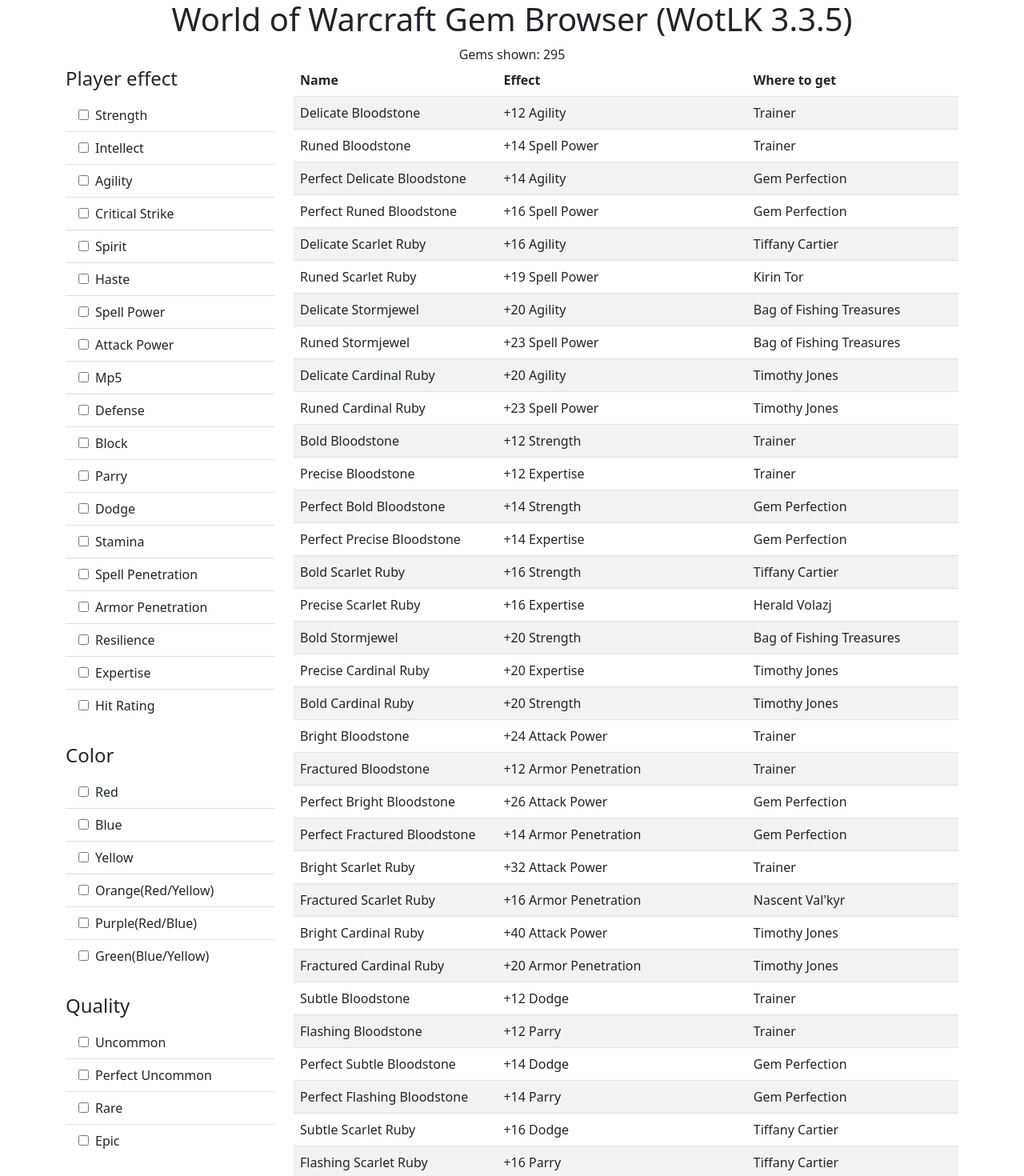
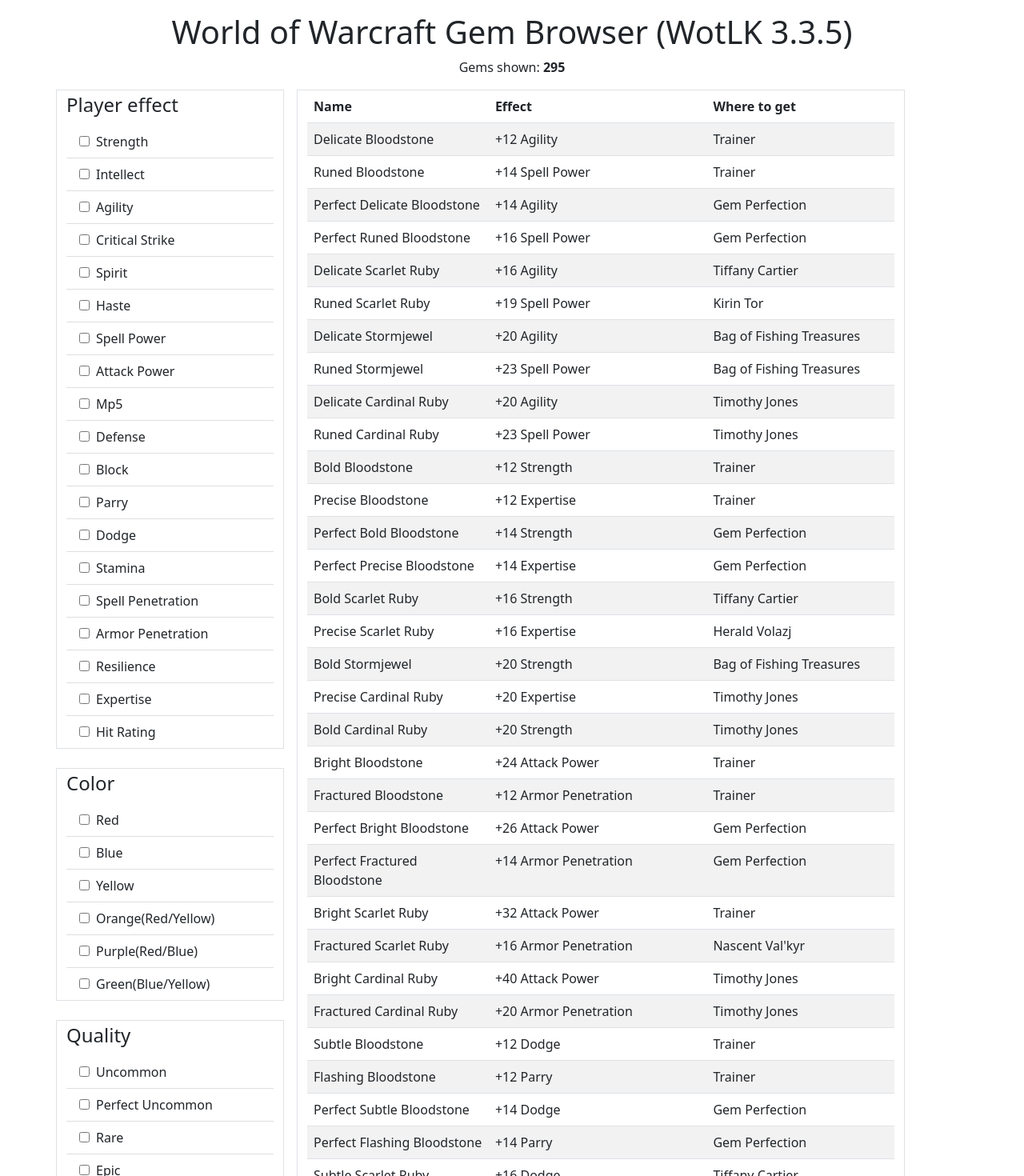
Before and after one commit to fabio1079/wotlk-gemfinder, an Angular app: page / in a window 1280 px wide. Shown: the top 1470 px of the page at 80% size. Built offline with nearby package versions, Linux system fonts and the light colour scheme.

Commit message:
Style fixes

```diff
--- a/src/app/app.component.html
+++ b/src/app/app.component.html
@@ -1,16 +1,16 @@
 <div class="container">
-  <div class="row">
+  <div class="row row-header">
     <div class="col text-center">
       <h1>World of Warcraft Gem Browser (WotLK 3.3.5)</h1>
 
-      Gems shown: {{ gems.length }}
+      Gems shown: <strong>{{ gems.length }}</strong>
     </div>
   </div>
 
   <div class="row">
     <div class="col col-3 left-side">
       <div class="row">
-        <div class="col checkbox-col">
+        <div class="col checkbox-col border">
           <fieldset>
             <legend>Player effect</legend>
 
@@ -30,7 +30,7 @@
         </div>
         <!-- /checkbox-col -->
 
-        <div class="col checkbox-col">
+        <div class="col checkbox-col border">
           <fieldset>
             <legend>Color</legend>
 
@@ -50,7 +50,7 @@
         </div>
         <!-- /checkbox-col -->
 
-        <div class="col checkbox-col">
+        <div class="col checkbox-col border">
           <fieldset>
             <legend>Quality</legend>
 
@@ -73,7 +73,7 @@
     </div>
     <!-- /left-side-->
 
-    <div class="col col-9 right-side">
+    <div class="col col-8 right-side border">
       <table class="table table-striped">
         <thead>
           <tr>
--- a/src/app/app.component.scss
+++ b/src/app/app.component.scss
@@ -1,4 +1,10 @@
+.row-header {
+  margin: 1rem;
+}
+
 .left-side {
+  margin-right: 1rem;
+
   .checkbox-col {
     margin-bottom: 1.5rem;
 
@@ -13,6 +19,3 @@
     }
   }
 }
-
-.right-side {
-}
--- a/src/app/app.component.ts
+++ b/src/app/app.component.ts
@@ -16,7 +16,7 @@
 
   constructor(private gemsService: GemsService) {
     this.gemsService.getGems().subscribe((data) => {
-      this.gems = [...data];
+      this.gems = data;
     });
   }
 
--- a/src/index.html
+++ b/src/index.html
@@ -7,7 +7,6 @@
   <meta name="viewport" content="width=device-width, initial-scale=1">
   <link rel="icon" type="image/x-icon" href="/assets/gem.jpg">
   <link rel="stylesheet" href="https://cdn.jsdelivr.net/npm/bootstrap@5.2.2/dist/css/bootstrap.min.css" integrity="sha384-Zenh87qX5JnK2Jl0vWa8Ck2rdkQ2Bzep5IDxbcnCeuOxjzrPF/et3URy9Bv1WTRi" crossorigin="anonymous">
-  <script src="https://cdn.jsdelivr.net/npm/bootstrap@5.2.2/dist/js/bootstrap.min.js" integrity="sha384-IDwe1+LCz02ROU9k972gdyvl+AESN10+x7tBKgc9I5HFtuNz0wWnPclzo6p9vxnk" crossorigin="anonymous"></script>
 </head>
 <body>
   <app-root></app-root>
```
